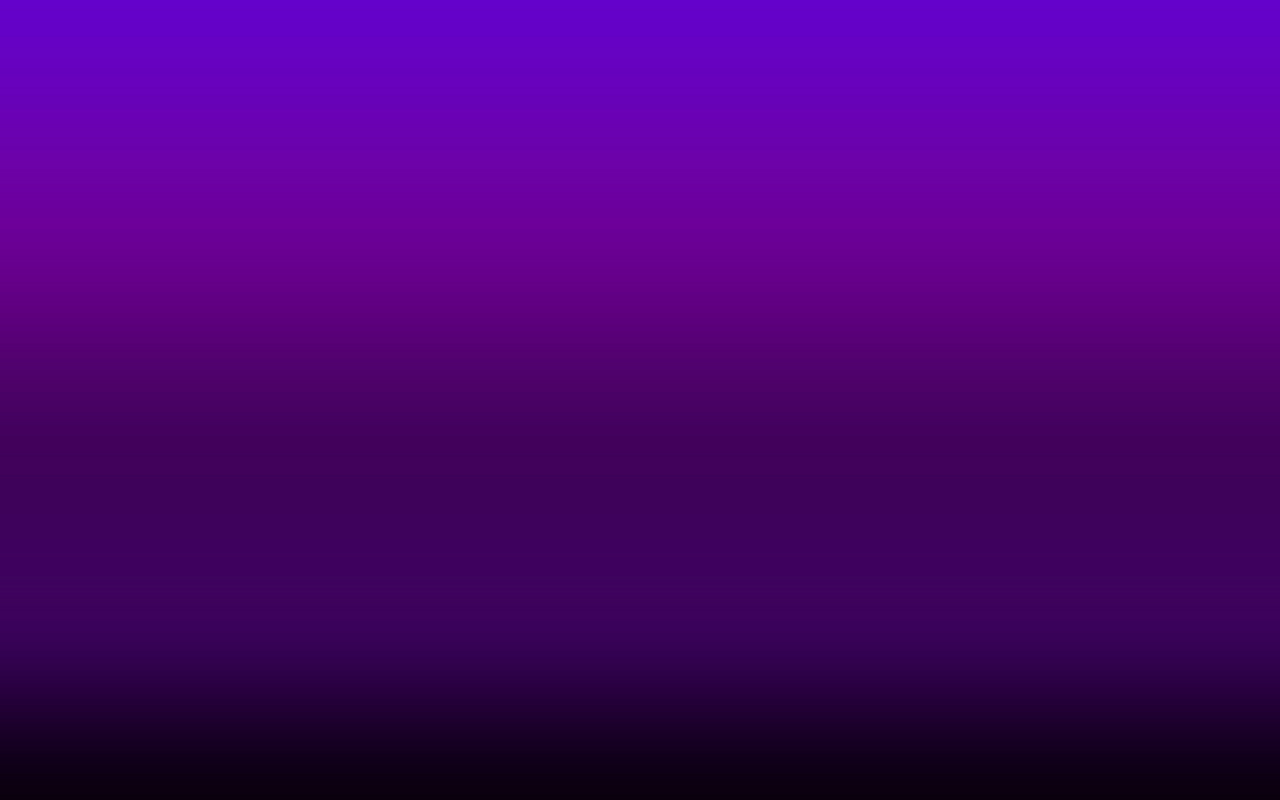
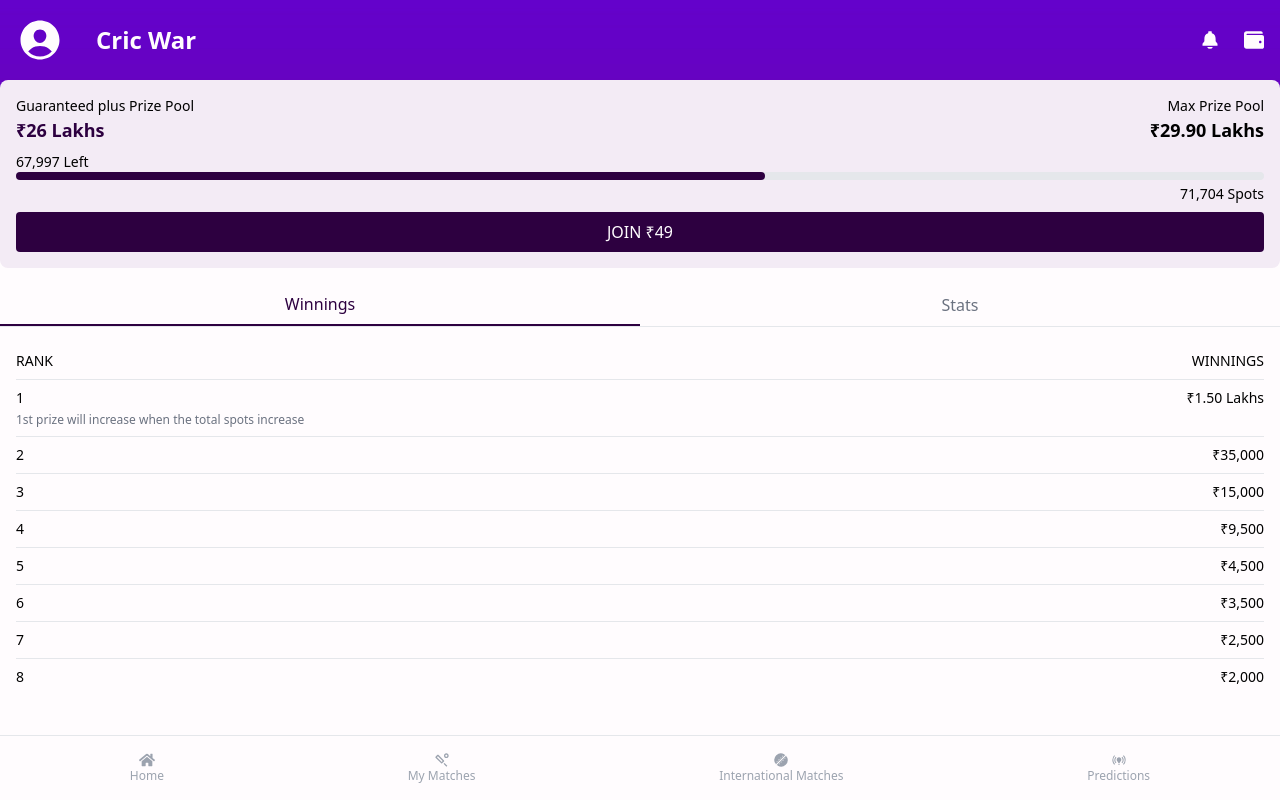
Before and after one commit to JithuPrabhakar/cric-pool, a React (Vite) app: page /match/upcoming/1 in a window 1280 px wide. Before the commit this address had no page. Shown: the top 800 px of the page. Built offline with nearby package versions, Linux system fonts and the light colour scheme.

Commit message:
designs upcoming match single page

```diff
--- a/src/App.jsx
+++ b/src/App.jsx
@@ -17,6 +17,7 @@
 import PaymentOptionsPage from './pages/PaymentOptionsPage'
 import ProfilePage from './pages/ProfilePage'
 import NotificationsPage from './pages/NotificationsPage'
+import UpcomingMatchPage from './pages/UpcomingMatchPage'
 
 const App = () => {
   return (
@@ -49,6 +50,7 @@
               path='/match/completed/:id'
               element={<CompletedMatchPage />}
             />
+            <Route path='/match/upcoming/:id' element={<UpcomingMatchPage />} />
             <Route path='/wallet' element={<WalletPage />} />
             <Route path='/payment-options' element={<PaymentOptionsPage />} />
             <Route path='/profile' element={<ProfilePage />} />
--- /dev/null
+++ b/src/components/upcoming/Stats.jsx
@@ -0,0 +1,11 @@
+const Stats = () => {
+  return (
+    <div>
+      <p className='text-sm text-gray-500'>
+        Player stats will be displayed here.
+      </p>
+    </div>
+  )
+}
+
+export default Stats
--- /dev/null
+++ b/src/components/upcoming/UpcomingHeader.jsx
@@ -0,0 +1,31 @@
+const UpcomingHeader = () => {
+  return (
+    <div className='p-4 rounded-lg bg-primary-50'>
+      <div className='flex justify-between items-center'>
+        <div>
+          <p className='text-sm font-medium'>Guaranteed plus Prize Pool</p>
+          <p className='text-lg font-bold text-primary-600'>₹26 Lakhs</p>
+        </div>
+        <div className='text-right'>
+          <p className='text-sm font-medium'>Max Prize Pool</p>
+          <p className='text-lg font-bold'>₹29.90 Lakhs</p>
+        </div>
+      </div>
+      <div className='my-2'>
+        <p className='text-sm'>67,997 Left</p>
+        <div className='w-full bg-gray-200 rounded-full h-2'>
+          <div
+            className='bg-primary-600 h-2 rounded-full'
+            style={{ width: '60%' }}
+          ></div>
+        </div>
+        <p className='text-sm text-right mt-1'>71,704 Spots</p>
+      </div>
+      <button className='w-full bg-primary-600 text-white py-2 rounded hover:bg-primary-700'>
+        JOIN ₹49
+      </button>
+    </div>
+  )
+}
+
+export default UpcomingHeader
--- /dev/null
+++ b/src/components/upcoming/UpcomingTabs.jsx
@@ -0,0 +1,40 @@
+import { useState } from 'react'
+import Winnings from './Winnings'
+import Stats from './Stats'
+
+const UpcomingTabs = () => {
+  const [activeTab, setActiveTab] = useState('Winnings')
+
+  return (
+    <div className='mt-4'>
+      <div className='flex border-b'>
+        <button
+          className={`flex-1 p-2 text-center font-medium ${
+            activeTab === 'Winnings'
+              ? 'text-primary-600 border-b-2 border-primary-600'
+              : 'text-gray-500'
+          }`}
+          onClick={() => setActiveTab('Winnings')}
+        >
+          Winnings
+        </button>
+        <button
+          className={`flex-1 p-2 text-center font-medium ${
+            activeTab === 'Stats'
+              ? 'text-primary-600 border-b-2 border-primary-600'
+              : 'text-gray-500'
+          }`}
+          onClick={() => setActiveTab('Stats')}
+        >
+          Stats
+        </button>
+      </div>
+      <div className='p-4'>
+        {activeTab === 'Winnings' && <Winnings />}
+        {activeTab === 'Stats' && <Stats />}
+      </div>
+    </div>
+  )
+}
+
+export default UpcomingTabs
--- /dev/null
+++ b/src/components/upcoming/Winnings.jsx
@@ -0,0 +1,38 @@
+const Winnings = () => {
+  const prizes = [
+    {
+      rank: '1',
+      prize: '₹1.50 Lakhs',
+      note: '1st prize will increase when the total spots increase',
+    },
+    { rank: '2', prize: '₹35,000' },
+    { rank: '3', prize: '₹15,000' },
+    { rank: '4', prize: '₹9,500' },
+    { rank: '5', prize: '₹4,500' },
+    { rank: '6', prize: '₹3,500' },
+    { rank: '7', prize: '₹2,500' },
+    { rank: '8', prize: '₹2,000' },
+  ]
+
+  return (
+    <div className=' min-h-screen'>
+      <div className='grid grid-cols-2 font-medium text-sm py-2'>
+        <p>RANK</p>
+        <p className='text-right'>WINNINGS</p>
+      </div>
+      {prizes.map((prize, index) => (
+        <div key={index} className='grid grid-cols-2 py-2 text-sm border-t'>
+          <p>{prize.rank}</p>
+          <p className='text-right font-medium'>{prize.prize}</p>
+          {prize.note && (
+            <p className='col-span-2 text-xs text-gray-500 mt-1'>
+              {prize.note}
+            </p>
+          )}
+        </div>
+      ))}
+    </div>
+  )
+}
+
+export default Winnings
--- /dev/null
+++ b/src/pages/UpcomingMatchPage.jsx
@@ -0,0 +1,13 @@
+import UpcomingHeader from '../components/upcoming/UpcomingHeader'
+import UpcomingTabs from '../components/upcoming/UpcomingTabs'
+
+const UpcomingMatchPage = () => {
+  return (
+    <div className=''>
+      <UpcomingHeader />
+      <UpcomingTabs />
+    </div>
+  )
+}
+
+export default UpcomingMatchPage
```
Also changed, not shown: src/components/completed/Commentary.jsx (+127 -12 lines).
